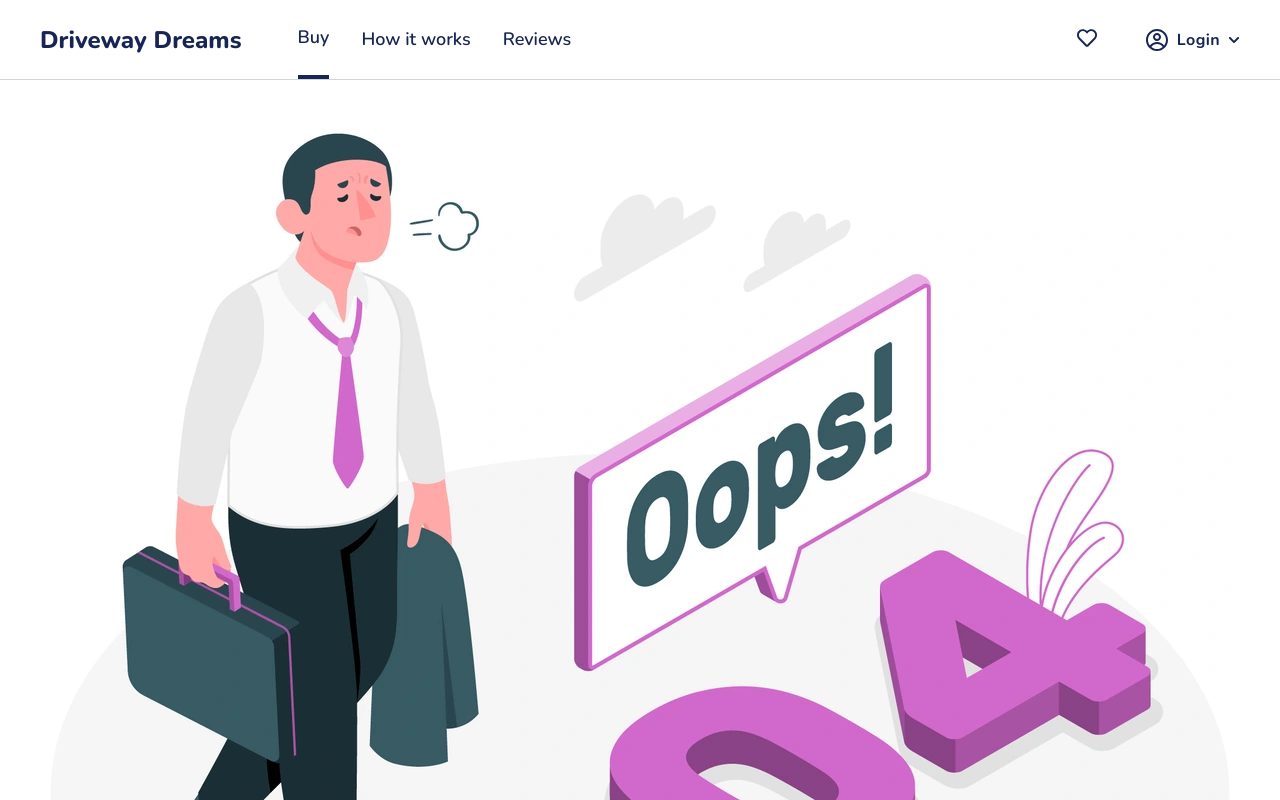
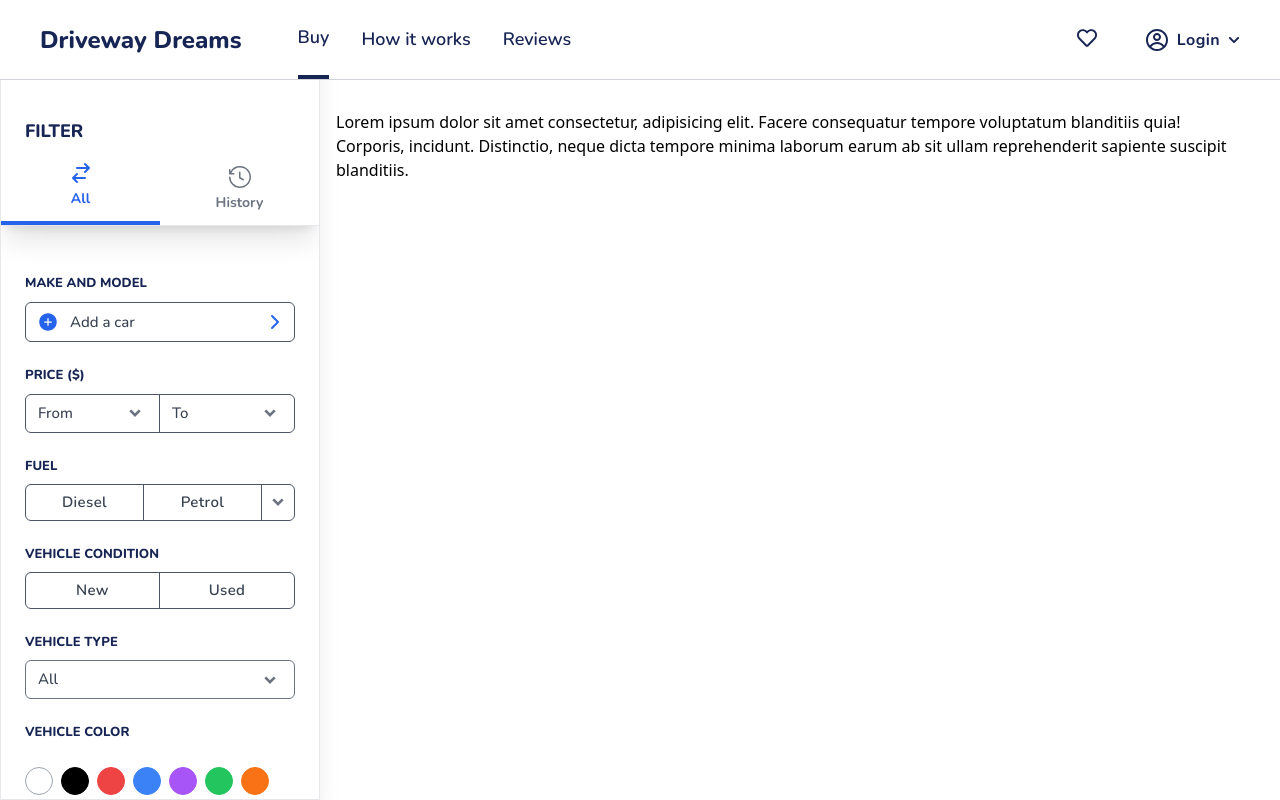
Before and after one commit to Chima-Peter/Driveway_Dreams, a React (Vite) app: page /cars in a window 1280 px wide. Shown: the top 800 px of the page. Built offline with nearby package versions, Linux system fonts and the light colour scheme.

Commit message:
update the cars route

```diff
--- a/src/App.tsx
+++ b/src/App.tsx
@@ -18,7 +18,7 @@ export function App() {
             <Route path="/how-it-works" element={<HowItWorksPage />} />
             <Route path="/reviews" element={<ReviewsPage />} />
             <Route path="/forgot-password" element={<ForgotPasswordPage />} />
-            <Route path="/" element={<BuyPage />} />
+            <Route path="/cars" element={<BuyPage />} />
          </Routes>
          <Footer />
       </BrowserRouter>
--- a/src/app/buy_page.tsx
+++ b/src/app/buy_page.tsx
@@ -2,8 +2,13 @@ import SearchBar from "../components/ui/search/search_bar"
 
 const BuyPage = () => {
   return (
-    <main>
+    <main className="flex gap-4 w-[100%]">
       <SearchBar />
+      <section className=" pt-[80px] min-[1001px]:pt-[110px] md:w-[70%]">
+        <section>
+          Lorem ipsum dolor sit amet consectetur, adipisicing elit. Facere consequatur tempore voluptatum blanditiis quia! Corporis, incidunt. Distinctio, neque dicta tempore minima laborum earum ab sit ullam reprehenderit sapiente suscipit blanditiis.
+        </section>
+      </section>
     </main>
   )
 }
--- a/src/components/ui/search/search_bar.tsx
+++ b/src/components/ui/search/search_bar.tsx
@@ -29,7 +29,7 @@ const SearchBar = () => {
     const [selectedTab, setSelectedTab] = useState(tabs[0])
 
   return (
-    <aside className="md:w-[320px] flex flex-col font-main gap-6 bg-white shadow-xl border border-gray-200 h-[100vh] overflow-y-auto pt-[100px] sticky top-0 z-10 overflow-x-hidden asideScroll">
+    <aside className="md:w-[25%] flex flex-col font-main gap-6 bg-white shadow-xl border border-gray-200 h-[100vh] overflow-y-auto pt-[100px] sticky top-0 z-10 overflow-x-hidden asideScroll">
         <div className="flex flex-col gap-2 border-b border-b-200 shadow-xl w-[100%] sticky -top-6 pt-2 bg-white z-20">
             <h1 className="text-blue-950 font-extrabold text-lg uppercase mt-2 px-6">
                 Filter
```
